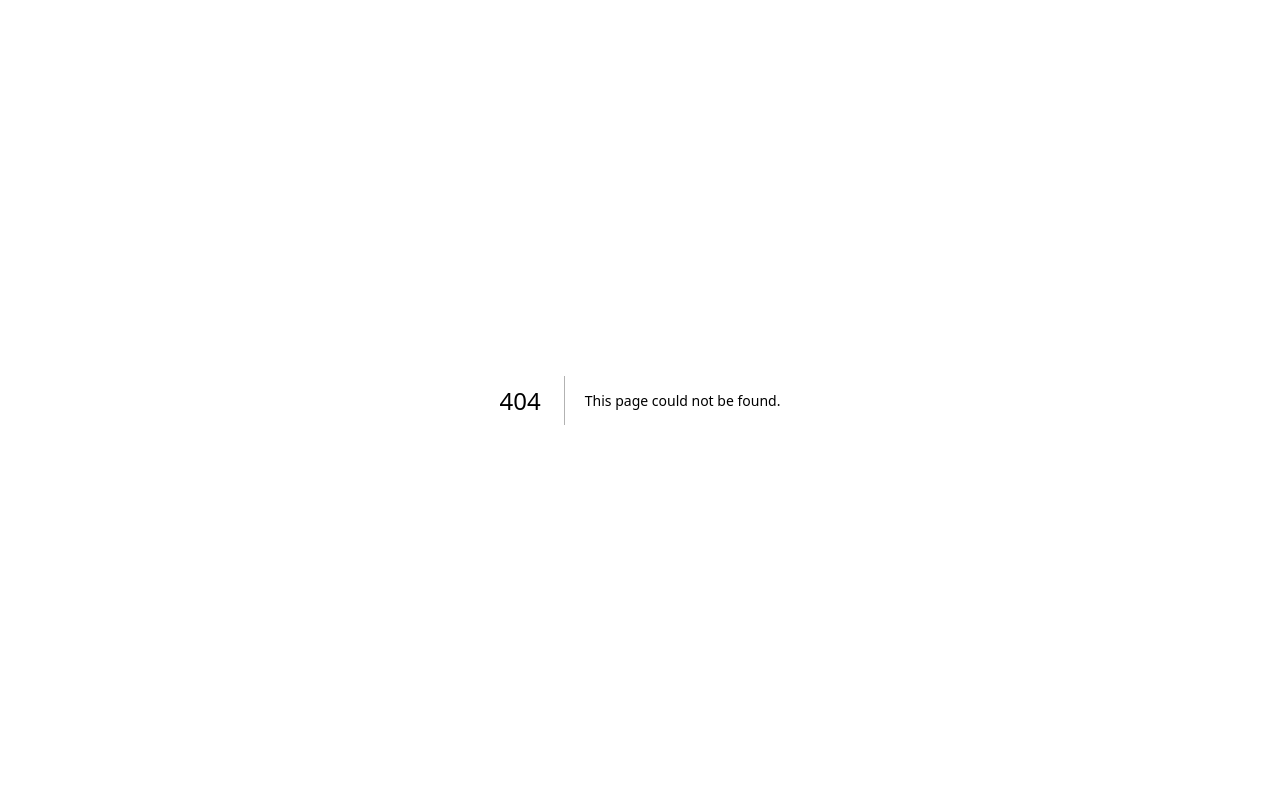
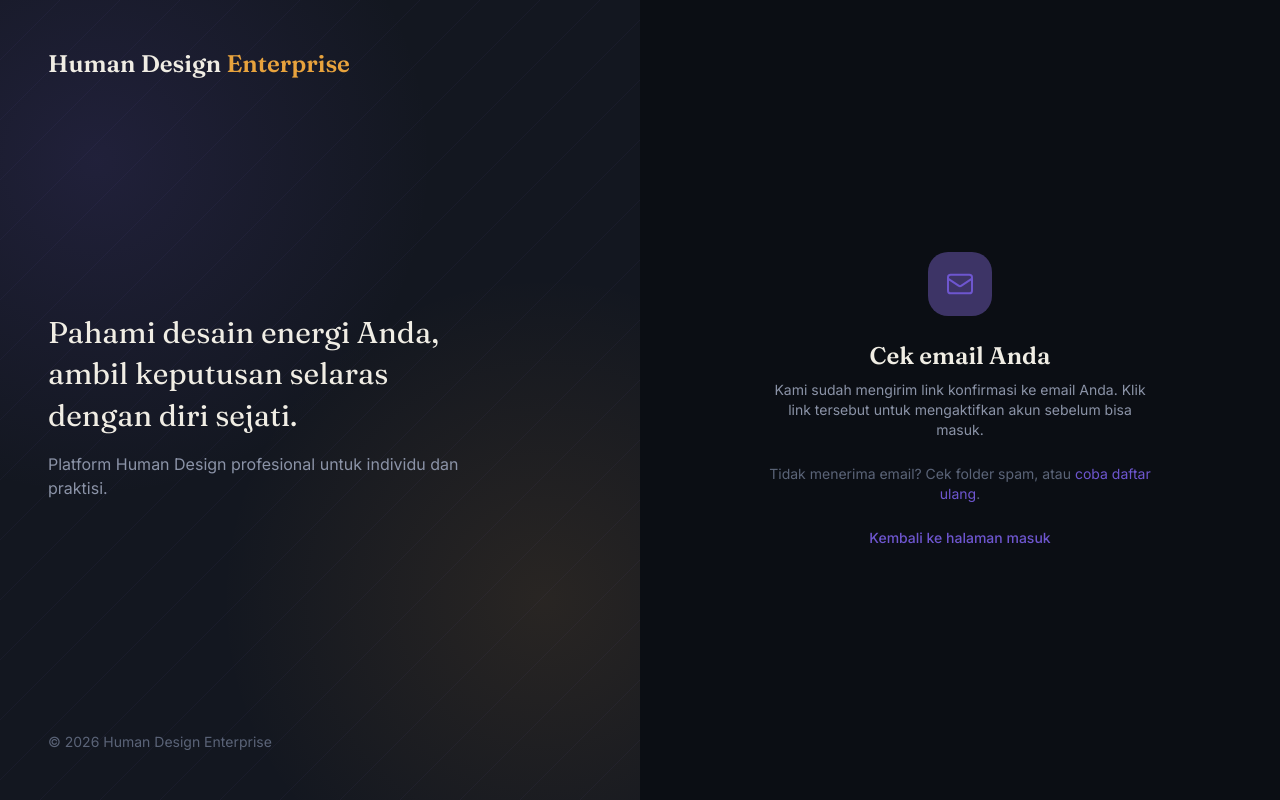
Before and after one commit to ziasuhendro-coder/human-design-enterprise, a Next.js app: page /verify-email in a window 1280 px wide. Before the commit this address had no page. Built offline with nearby package versions, Linux system fonts and the light colour scheme.

Commit message:
Create page.tsx

```diff
--- /dev/null
+++ b/app/(auth)/verify-email/page.tsx
@@ -0,0 +1,54 @@
+import type { Metadata } from 'next';
+import Link from 'next/link';
+
+export const metadata: Metadata = {
+  title: 'Verifikasi Email',
+};
+
+export default function VerifyEmailPage() {
+  return (
+    <div className="flex flex-col items-center gap-6 text-center">
+      <div className="flex h-16 w-16 items-center justify-center rounded-2xl bg-primary-muted">
+        <svg
+          className="h-8 w-8 text-primary"
+          fill="none"
+          viewBox="0 0 24 24"
+          stroke="currentColor"
+          aria-hidden="true"
+        >
+          <path
+            strokeLinecap="round"
+            strokeLinejoin="round"
+            strokeWidth={1.5}
+            d="M3 8l7.89 5.26a2 2 0 002.22 0L21 8M5 19h14a2 2 0 002-2V7a2 2 0 00-2-2H5a2 2 0 00-2 2v10a2 2 0 002 2z"
+          />
+        </svg>
+      </div>
+
+      <div>
+        <h1 className="font-display text-2xl font-semibold text-foreground">
+          Cek email Anda
+        </h1>
+        <p className="mt-2 text-sm text-foreground-muted">
+          Kami sudah mengirim link konfirmasi ke email Anda. Klik link
+          tersebut untuk mengaktifkan akun sebelum bisa masuk.
+        </p>
+      </div>
+
+      <p className="text-sm text-foreground-subtle">
+        Tidak menerima email? Cek folder spam, atau{' '}
+        <Link href="/signup" className="text-primary hover:text-primary-hover">
+          coba daftar ulang
+        </Link>
+        .
+      </p>
+
+      <Link
+        href="/login"
+        className="text-sm font-medium text-primary hover:text-primary-hover"
+      >
+        Kembali ke halaman masuk
+      </Link>
+    </div>
+  );
+}
```
